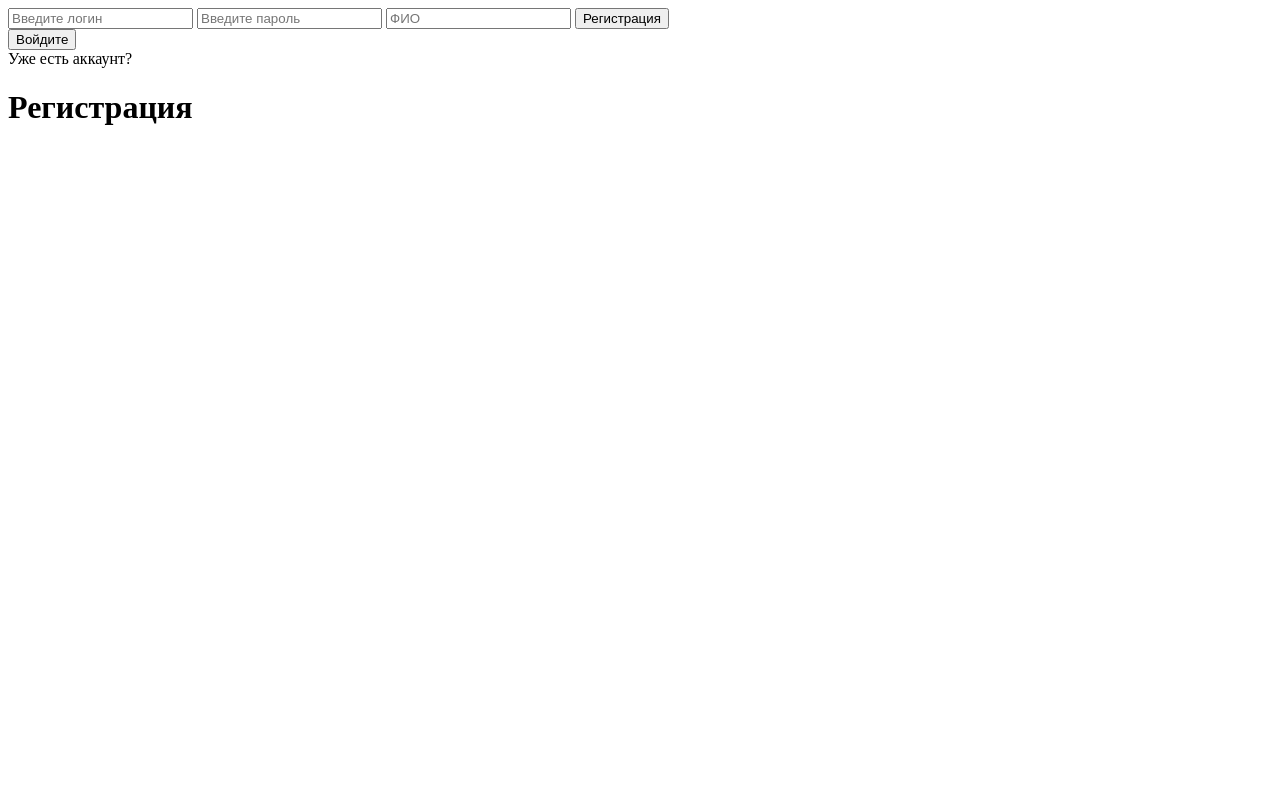
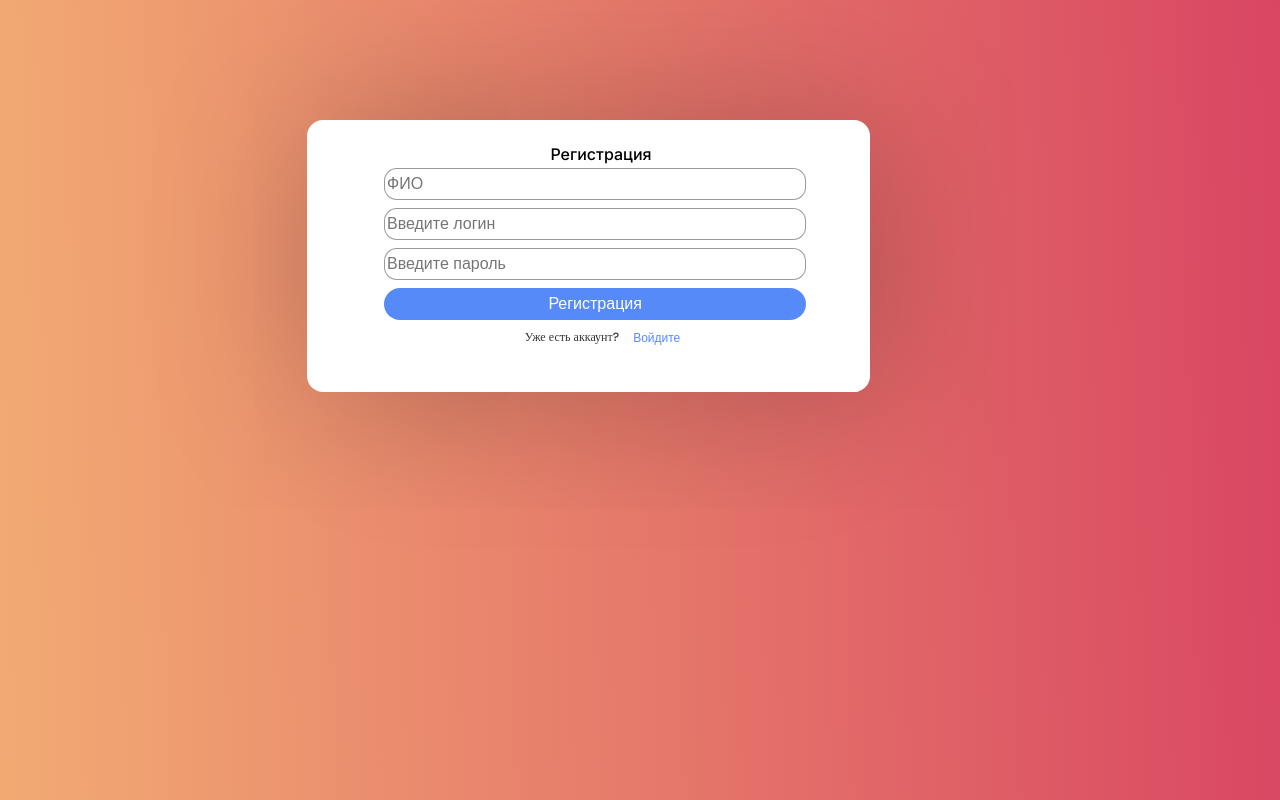
Before and after one commit to Aerozloy/black_project_frontend, a plain HTML site: page index2.html in a window 1280 px wide. Drawn offline with Linux system fonts and the light colour scheme.

Commit message:
registration

```diff
--- a/index2.html
+++ b/index2.html
@@ -4,8 +4,8 @@
     <meta charset="utf-8" />
     <meta name="viewport" content="initial-scale=1, width=device-width" />
     <meta name="author" content="Макаров Иван, Пшеничный Никита, Массальцева Ксения">
-    <link rel="stylesheet" href="./global.css" />
-    <link rel="stylesheet" href="./index.css" />
+    <link rel="stylesheet" href="./global2.css" />
+    <link rel="stylesheet" href="./index2.css" />
     <link
       rel="stylesheet"
       href="https://fonts.googleapis.com/css2?family=Inter:wght@400;500&display=swap"
```
